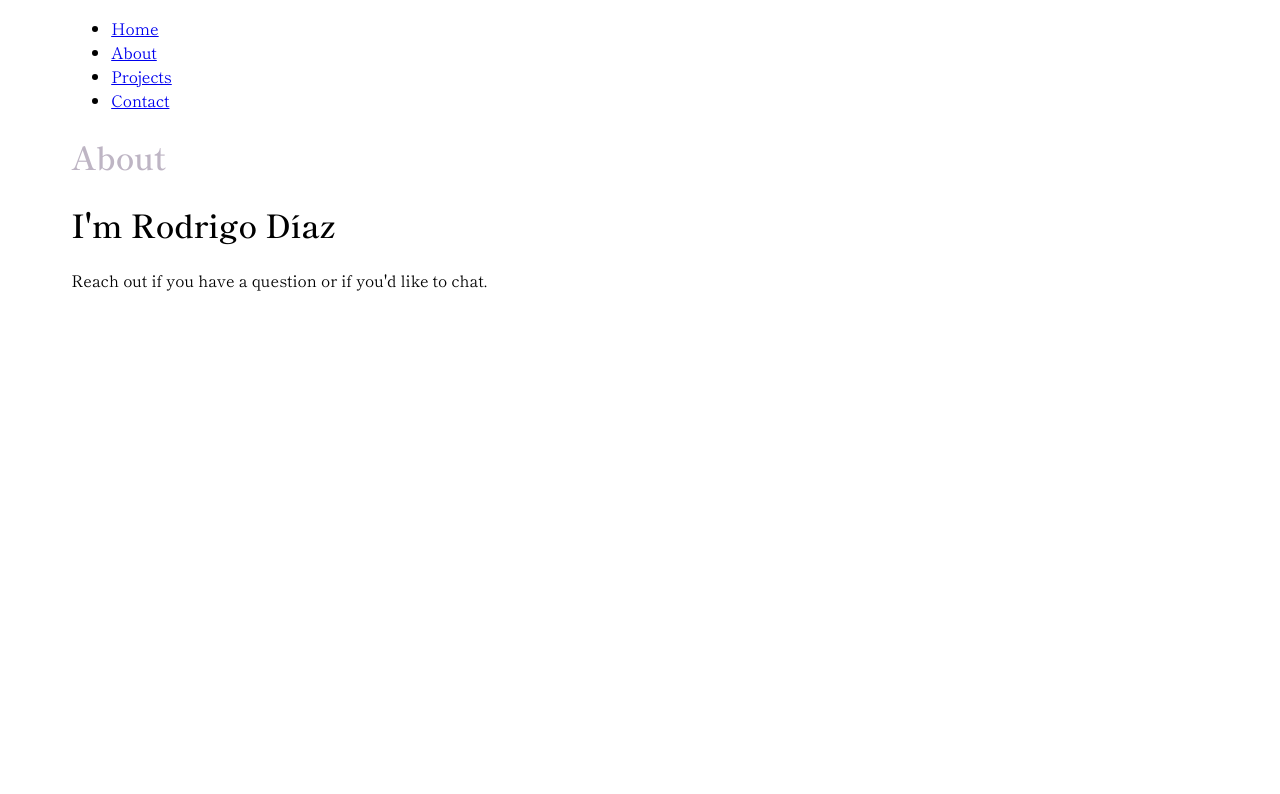
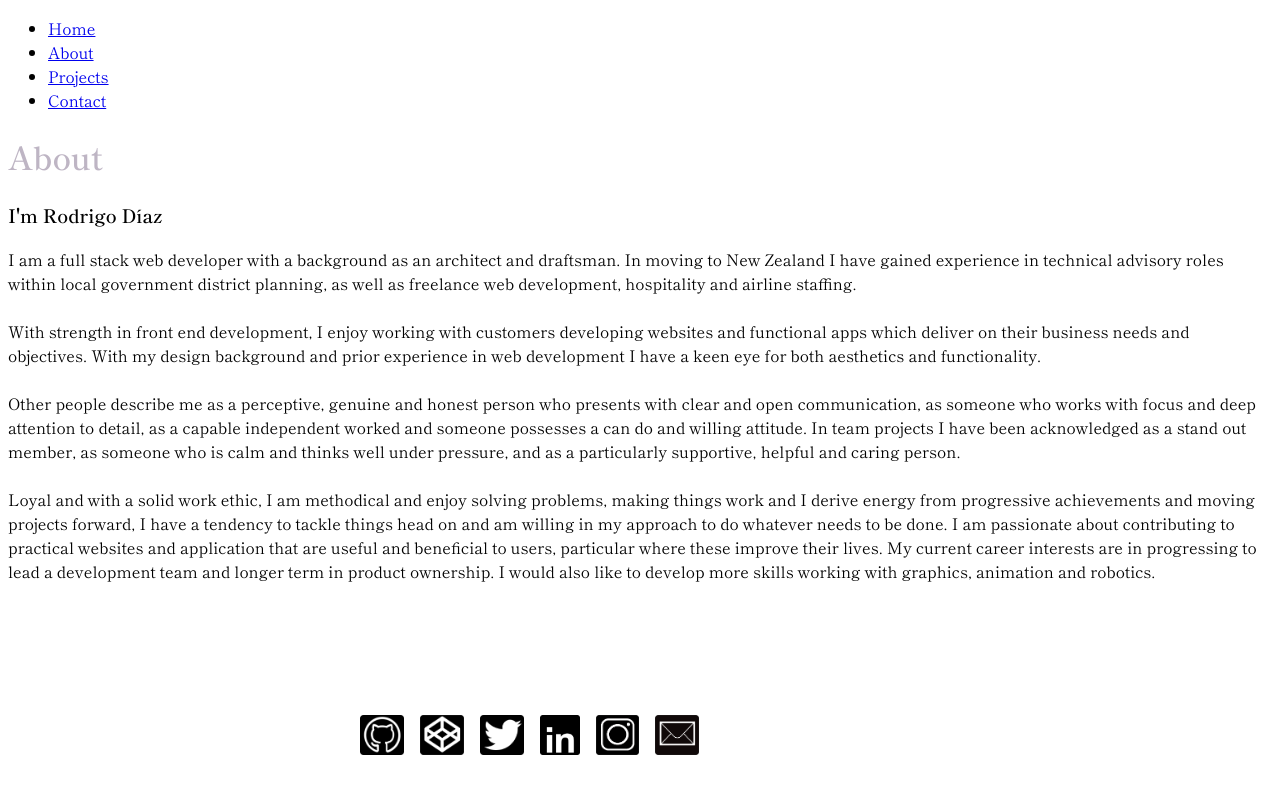
Before and after one commit to rodrigohdiaz/projects-portfolio, a Gatsby site: page /about in a window 1280 px wide. Built offline with nearby package versions, Linux system fonts and the light colour scheme; Gatsby itself is replaced by a stand-in of ours.

Commit message:
add social media nav

```diff
--- a/src/components/layout.js
+++ b/src/components/layout.js
@@ -1,12 +1,13 @@
 import * as React from 'react'
 import { Link } from 'gatsby'
+import '../styles/global.css'
 import {
     container,
     heading,
     navLinks,
     navLinkItem,
     navLinkText
- } from './layout.module.css'
+ } from '../styles/layout.module.css'
 
 const Layout = ({ pageTitle, children }) => {
     return (
--- /dev/null
+++ b/src/components/media.js
@@ -0,0 +1,30 @@
+import React from "react"
+import { Link } from 'gatsby'
+import "../styles/media.css"
+import "../styles/global.css"
+import git from "../images/github.png"
+import code from "../images/codepen.png"
+import twit from "../images/twitter.png"
+import linkedin from "../images/linkedin.png"
+import insta from "../images/instagram.png"
+import mail from "../images/mail.png"
+
+
+const Media = () => {
+    return (
+        <main>
+            <nav>
+                <ul className='icons'>
+                    <li><Link><a href="https://github.com/rodrigohdiaz" target="_blank"><img src={git} className="icon"></img></a></Link></li>
+                    <li><Link><a href="https://codepen.io/rodrigohdiaz" target="_blank"><img src={code} className="icon"></img></a></Link></li>
+                    <li><Link><a href="https://twitter.com/rodrigohdiaz" target="_blank"><img src={twit} className="icon"></img></a></Link></li>
+                    <li><Link><a href="https://www.linkedin.com/in/rodrigohdiaz/" target="_blank"><img src={linkedin} className="icon"></img></a></Link></li>
+                    <li><Link><a href="https://www.instagram.com/rodrigohdiaz/" target="_blank"><img src={insta} className="icon"></img></a></Link></li>
+                    <li><Link><a href="mailto: rodrigohdiaz@gmail.com" target="_blank"><img src={mail} className="icon"></img></a></Link></li>
+                </ul>
+            </nav>
+        </main>
+    )
+}
+
+export default Media
--- a/src/pages/about.js
+++ b/src/pages/about.js
@@ -1,11 +1,49 @@
 import * as React from 'react'
 import Layout from '../components/layout'
+import Media from '../components/media'
 
 const About = () => {
     return (
         <Layout pageTitle="About">
-                <h1>I'm Rodrigo Díaz</h1>
-                    <p>Reach out if you have a question or if you'd like to chat.</p>
+                <h3>I'm Rodrigo Díaz</h3>
+                <p className="plainText center">
+                    I am a full stack web developer with a background
+                    as an architect and draftsman. In moving to New
+                    Zealand I have gained experience in technical
+                    advisory roles within local government district
+                    planning, as well as freelance web development,
+                    hospitality and airline staffing.<br></br><br></br>
+                    With strength in front end development, I enjoy working
+                    with customers developing websites and functional apps
+                    which deliver on their business needs and
+                    objectives. With my design background and prior
+                    experience in web development I have a keen eye
+                    for both aesthetics and functionality.<br></br><br></br>
+                    Other people describe me as a perceptive, genuine and
+                    honest person
+                    who presents with clear and open communication,
+                    as someone who works with focus and deep attention
+                    to detail, as a capable independent worked and someone
+                     possesses a can do and willing attitude. In team
+                     projects I have been acknowledged as a stand out
+                     member, as someone who is calm and thinks well under
+                     pressure, and as a particularly supportive, helpful
+                     and caring person.<br></br><br></br>
+                     Loyal and with a solid work ethic, I am methodical
+                     and enjoy solving problems, making things work and
+                     I derive energy from progressive
+                     achievements and moving projects forward, I have a
+                     tendency to tackle things head on and am willing in
+                     my approach to do whatever needs to be done. I am
+                     passionate about contributing to practical websites
+                     and application that are useful and beneficial to
+                     users, particular where these improve their lives.
+                     My current career interests are in progressing to
+                     lead a development team and longer term in product
+                     ownership. I would also like to develop more skills
+                     working with graphics, animation and robotics.
+                </p>
+        <Media></Media>
         </Layout>
     )
 }
--- a/src/pages/contact.js
+++ b/src/pages/contact.js
@@ -1,11 +1,13 @@
 import * as React from 'react'
 import Layout from '../components/layout'
+import Media from '../components/media'
 
 const Contact = () => {
     return (
         <Layout pageTitle="Contact">
                 <h1>Need to reach me?</h1>
                     <p>rodrigohdiaz@gmail.com</p>
+        <Media></Media>
       </Layout>
     )
 }
--- a/src/pages/index.js
+++ b/src/pages/index.js
@@ -1,11 +1,13 @@
 import * as React from 'react'
 import Layout from '../components/layout'
+import Media from '../components/media'
 
 const IndexPage = () => {
   return (
-    <Layout pageTitle="Home Page">
+    <Layout pageTitle="Rodrigo">
           <h1>Welcome to my site!</h1>
             <p>This page is to show my projects.</p>
+    <Media></Media>
     </Layout>
   )
 }
--- /dev/null
+++ b/src/styles/global.css
@@ -0,0 +1,10 @@
+@import url('https://fonts.googleapis.com/css2?family=Roboto&family=Shippori+Mincho:wght@400;500;600&display=swap');
+
+/*
+html, body {
+    background-repeat: no-repeat;
+    background-size: auto;
+    width: 100%;
+    background: rgb(4,4,4);
+    background: linear-gradient(225deg, rgba(4,4,4,0.9094012605042017) 0%, rgba(113,81,81,1) 17%, rgba(255,169,0,0.9542191876750701) 100%);
+} */
--- a/src/components/layout.module.css
+++ b/src/styles/layout.module.css
@@ -1,15 +1,10 @@
-/* body {
-    background: rgb(4,4,4);
-    background: linear-gradient(225deg, rgba(4,4,4,0.9094012605042017) 0%, rgba(113,81,81,1) 17%, rgba(255,169,0,0.9542191876750701) 100%);
-} */
-
 @import url('https://fonts.googleapis.com/css2?family=Roboto&family=Shippori+Mincho:wght@400;500;600&display=swap');
 
 .container {
     margin: auto;
-    max-width: 90%;
+    max-width: 100%;
+    background-size: auto;
     font-family: 'Shippori Mincho', serif;
-    background: #FFF;
 }
 
 .heading {
@@ -20,13 +15,17 @@
     display: flex;
     list-style: none;
     padding-left: 0;
+    background: #FFF;
+    height: 3.3rem;
 }
 
 .nav-link-item {
+    padding-top: 1rem;
     padding-right: 2rem;
 }
 
 .nav-link-text {
     color: black;
     text-decoration: none;
+    margin-left: 1rem;
 }
--- /dev/null
+++ b/src/styles/media.css
@@ -0,0 +1,17 @@
+.icons {
+    display: flex;
+    list-style: none;
+    background: #FFF;
+    padding-top: 0.5rem;
+    padding-bottom: 0.5rem;
+    position: fixed;
+    bottom: 1rem;
+    width: 90%;
+    left: 25%;
+ }
+
+ .icon {
+     position: relative;
+     margin-right: 1rem;
+     height: 2.5rem;
+ }
```
Also changed, not shown: src/images/codepen.png (added), src/images/github.png (added), src/images/github.webp (added), src/images/instagram.png (added), src/images/linkedin.png (added), src/images/logoR.png (added), src/images/mail.png (added), src/images/twitter.png (added).
